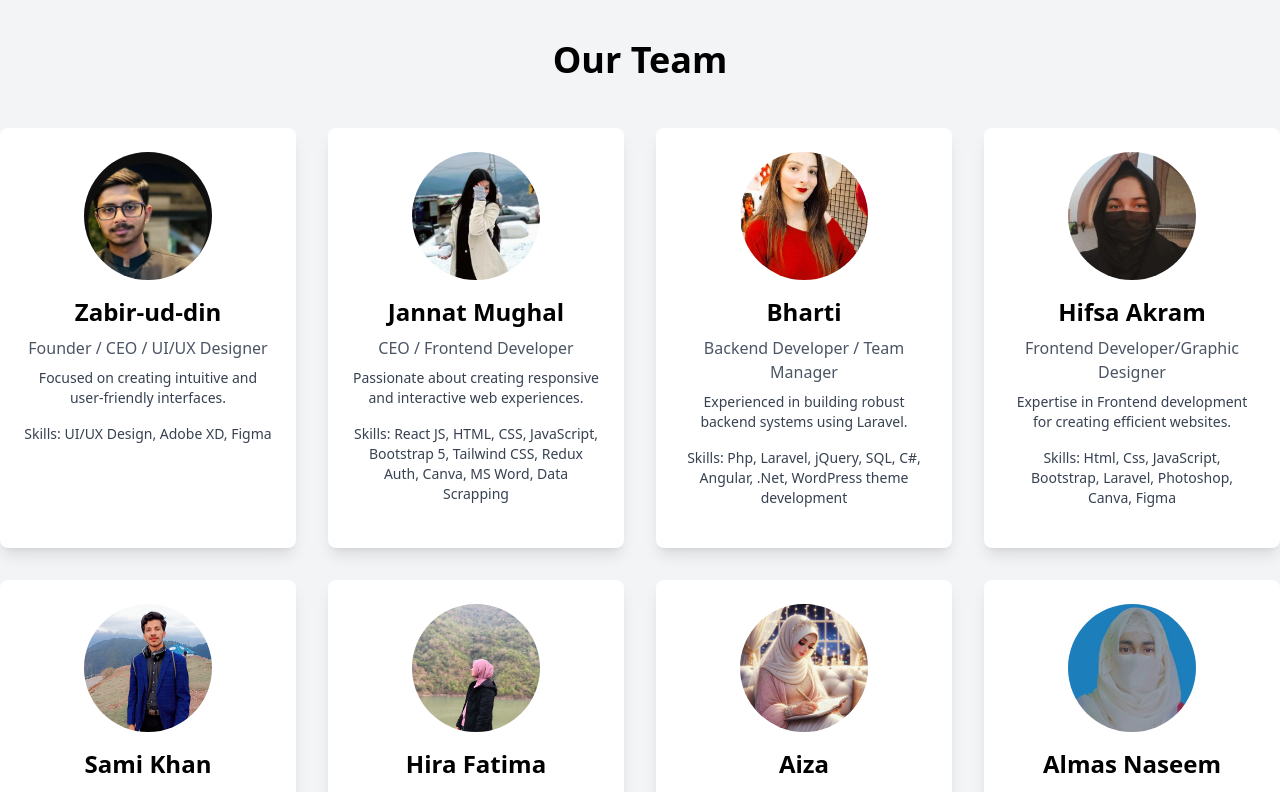
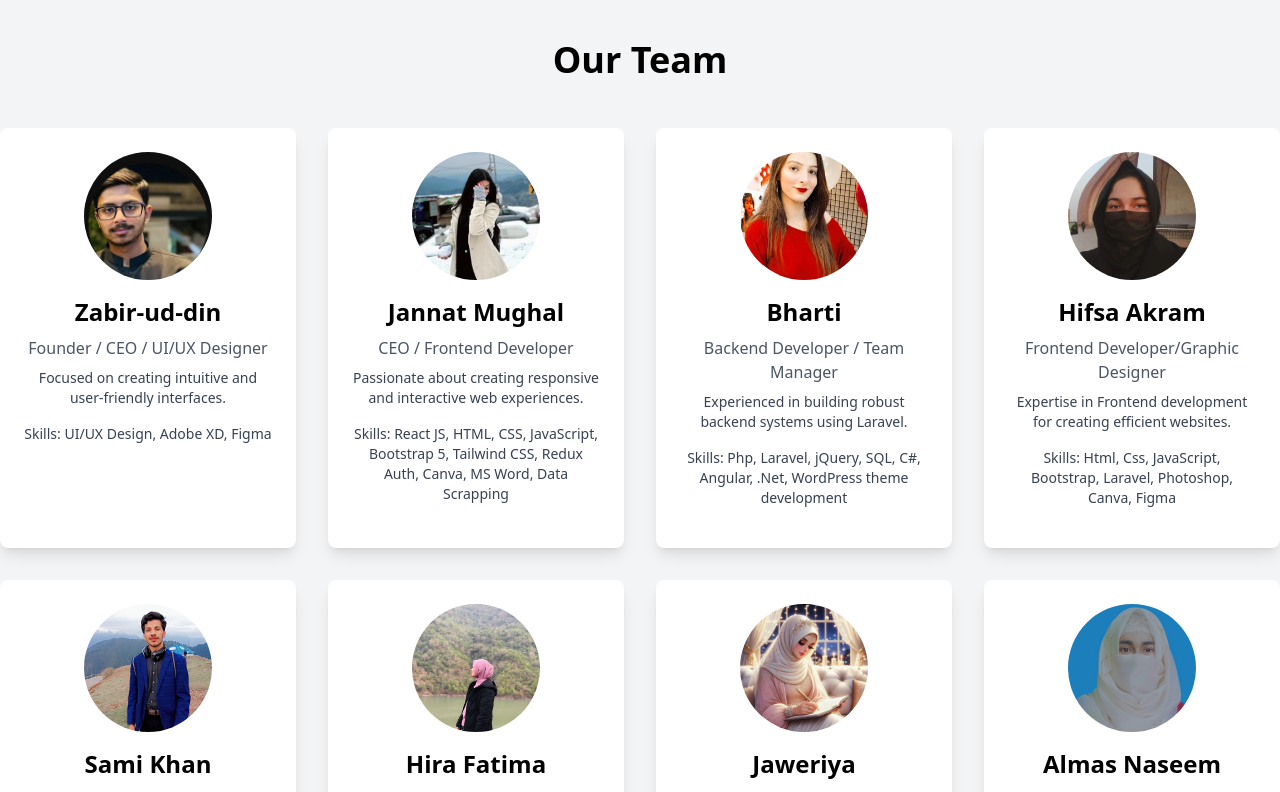
Before and after one commit to WG-Tech-sol/home, a React (Create React App) app: page / in a window 1280 px wide. Shown: the part 840-1632 px from the top of the page. Built offline with nearby package versions, Linux system fonts and the light colour scheme.

Commit message:
Describe the changes you made

```diff
--- a/src/components/Contact.jsx
+++ b/src/components/Contact.jsx
@@ -88,7 +88,7 @@ const Contact = () => {
             <div className="text-center">
               <button
                 type="submit"
-                className="bg-blue-600 text-white py-2 px-4 rounded hover:bg-blue-700 transition duration-300"
+                className="bg-blue-600 text-white py-2 px-4 rounded hover:bg-blue-700"
               >
                 Send
               </button>
--- a/src/components/Hero.jsx
+++ b/src/components/Hero.jsx
@@ -16,7 +16,7 @@ const Hero = () => {
         </p>
         <a
           href="#contact"
-          className="mt-3 inline-block bg-blue-600 hover:bg-blue-700 text-white py-3 px-6 rounded-full text-lg shadow-lg transform transition hover:scale-105"
+          className="mt-3 inline-block bg-blue-600 hover:bg-blue-700 text-white py-3 px-6 rounded-full text-lg shadow-lg"
         >
           Get in Touch
         </a>
--- a/src/components/Team.jsx
+++ b/src/components/Team.jsx
@@ -52,7 +52,7 @@ const Team = () => {
         "Designing web and mobile apps, and creating brand assets from scratch.",
     },
     {
-      name: "Aiza",
+      name: "Jaweriya",
       role: "MERN Stack Developer",
       img: "./images/aiza mern.jpeg",
       skills:
@@ -144,7 +144,7 @@ const Team = () => {
           {members.map((member) => (
             <div
               key={member.name}
-              className="bg-white p-6 rounded-lg shadow-lg text-center transform transition duration-300 hover:scale-105"
+              className="bg-white p-6 rounded-lg shadow-lg text-center"
             >
               <img
                 className="w-32 h-32 rounded-full mx-auto mb-4 object-cover"
--- a/src/components/Testimonials.jsx
+++ b/src/components/Testimonials.jsx
@@ -36,7 +36,7 @@ const Testimonials = () => {
             >
               <img
                 className="w-24 h-24 object-cover rounded-full mb-4"
-                src={`/${testimonial.img}`}
+                src={`./${testimonial.img}`}
                 alt={testimonial.name}
               />
               <p className="text-gray-600 italic mb-4">
```
